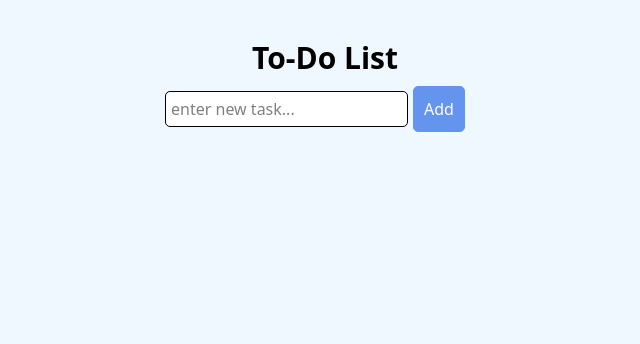
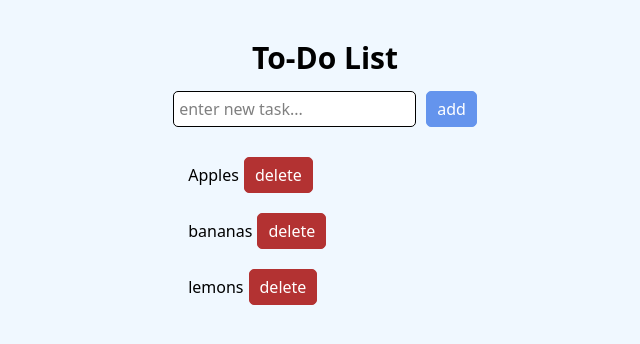
Before and after one commit to meganw22/tailwind, a React (Vite) app in the folder vite-project/: page / in a window 1280 px wide. Shown: the top 344 px of the page, without its empty margins (315-955 px from the left). Built offline with nearby package versions, Linux system fonts and the light colour scheme.

Commit message:
Function to addTask() completed

```diff
--- a/vite-project/src/ToDoList.jsx
+++ b/vite-project/src/ToDoList.jsx
@@ -8,15 +8,21 @@
     setNewTask(event.target.value);
   }
 
-  function addTask() {}
+  function addTask() {
+    if (newTask.trim() !== "") {
+      setTask((t) => [...task, newTask]);
+      setNewTask("");
+    }
+  }
 
   function deleteTask(index) {}
 
   return (
     <>
+      <div className="flex justify-center h-screen">
+        <div className="text-center">
+          <h1 className="to-do-title font-bold text-3xl mt-10">To-Do List</h1>
           <div>
-        <h1 className="to-do-title font-bold text-3xl mt-10">To-Do List</h1>
-        <div className="flex justify-center">
             <input
               type="text"
               className="newTaskBox"
@@ -24,9 +30,27 @@
               onChange={handleInputChange}
               placeholder="enter new task..."
             />
-          <button>Add</button>
+
+            <button className="add-button" onClick={addTask}>
+              add
+            </button>
+
             <br />
-          <ol></ol>
+          </div>
+
+          <ol className="list-decimal">
+            {task.map((task, index) => (
+              <li key={index}>
+                <span className="text">{task}</span>
+                <button
+                  className="delete-button"
+                  onClick={() => deleteTask(index)}
+                >
+                  delete
+                </button>
+              </li>
+            ))}
+          </ol>
         </div>
       </div>
     </>
--- a/vite-project/src/index.css
+++ b/vite-project/src/index.css
@@ -15,22 +15,21 @@
 
 .to-do-title {
   margin-bottom: 10px;
-  text-align: center;
 }
 
 .newTaskBox {
   border: 1px solid black;
   background-color: white;
   border-radius: 5px;
+  margin: 5px;
   padding: 5px;
-  margin: 5px 0;
 }
 
 button {
   border: 1px solid cornflowerblue;
   border-radius: 5px;
   padding: 5px 10px;
-  margin-left: 5px;
+  margin: 5px;
   background-color: hsl(219, 79%, 66%);
   color: white;
 }
```
Lines whose indentation alone changed are shown as unchanged.
